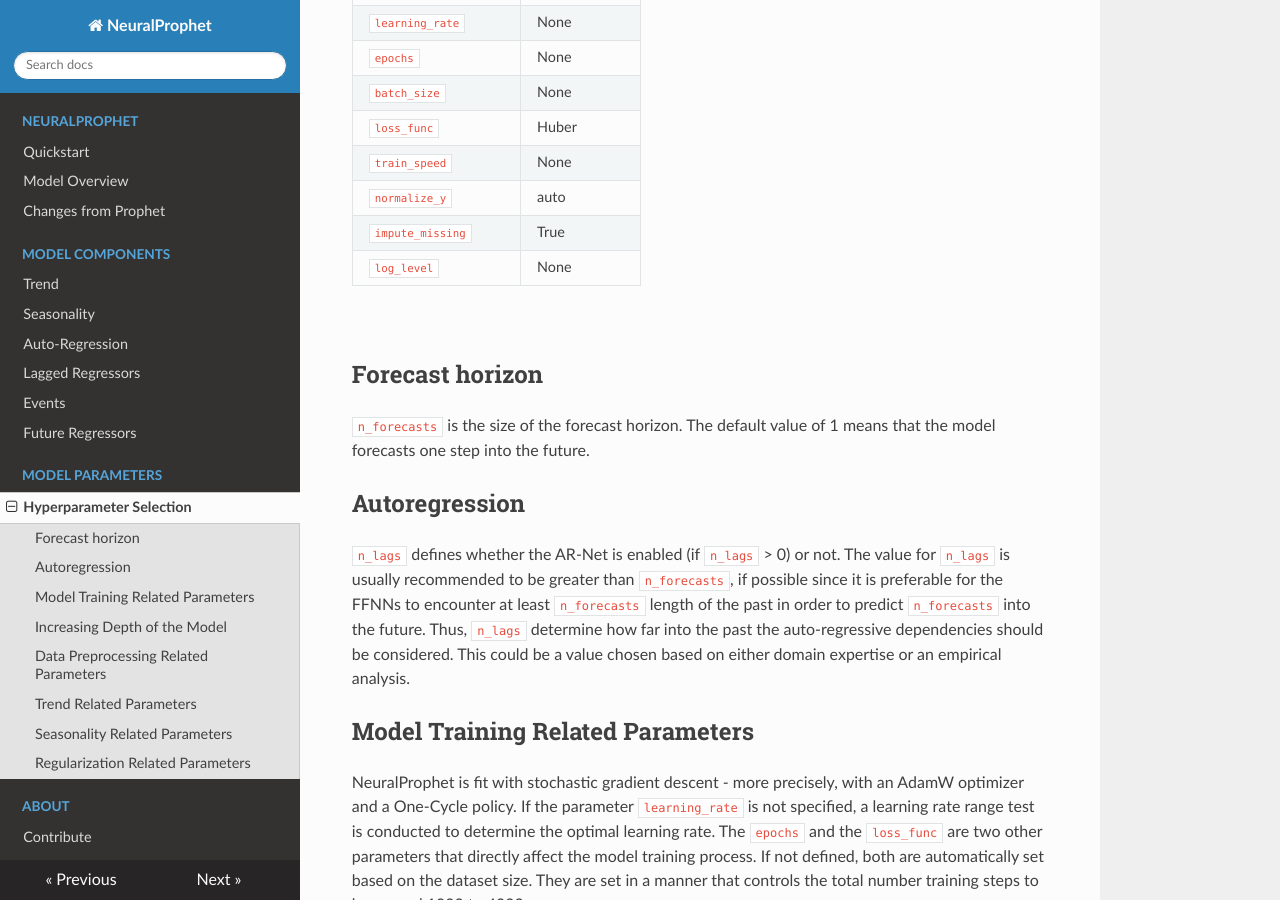
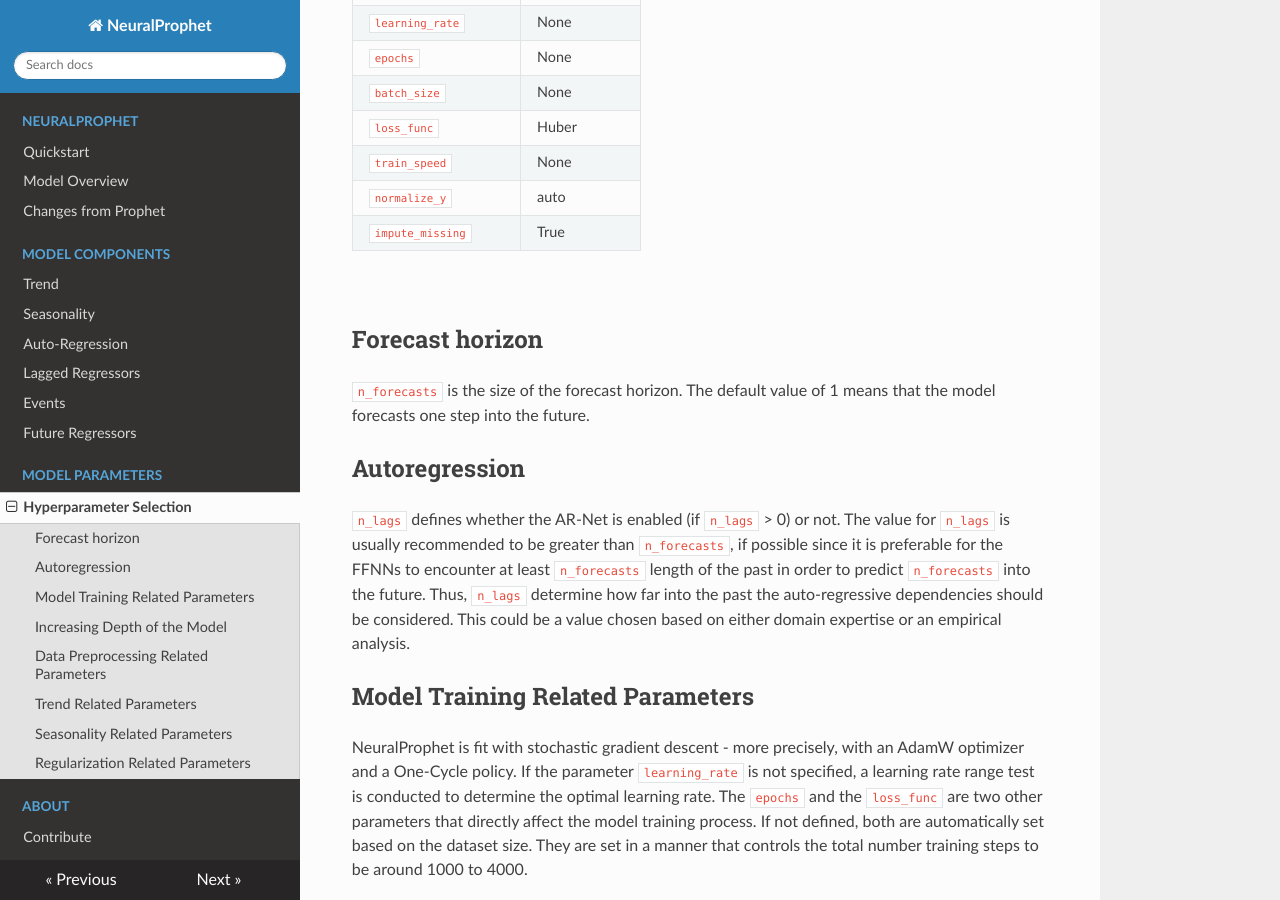
Before and after one commit to ourownstory/neural_prophet, an MkDocs documentation site: the page built from docs/hyperparameter-selection.md, in a window 1280 px wide and 900 px high, scrolled down 822 px. Built offline with MkDocs 1.6.1, drawn with Linux system fonts in a browser that asks for light colours; nearby versions of some CDN libraries.

```diff
--- a/docs/hyperparameter-selection.md
+++ b/docs/hyperparameter-selection.md
@@ -29,7 +29,6 @@
 | `train_speed`   | None |
 | `normalize_y`   | auto |
 | `impute_missing`   | True |
-| `log_level`   | None |
 
 <br />
 
```
Also changed, not shown: 2 other files.
